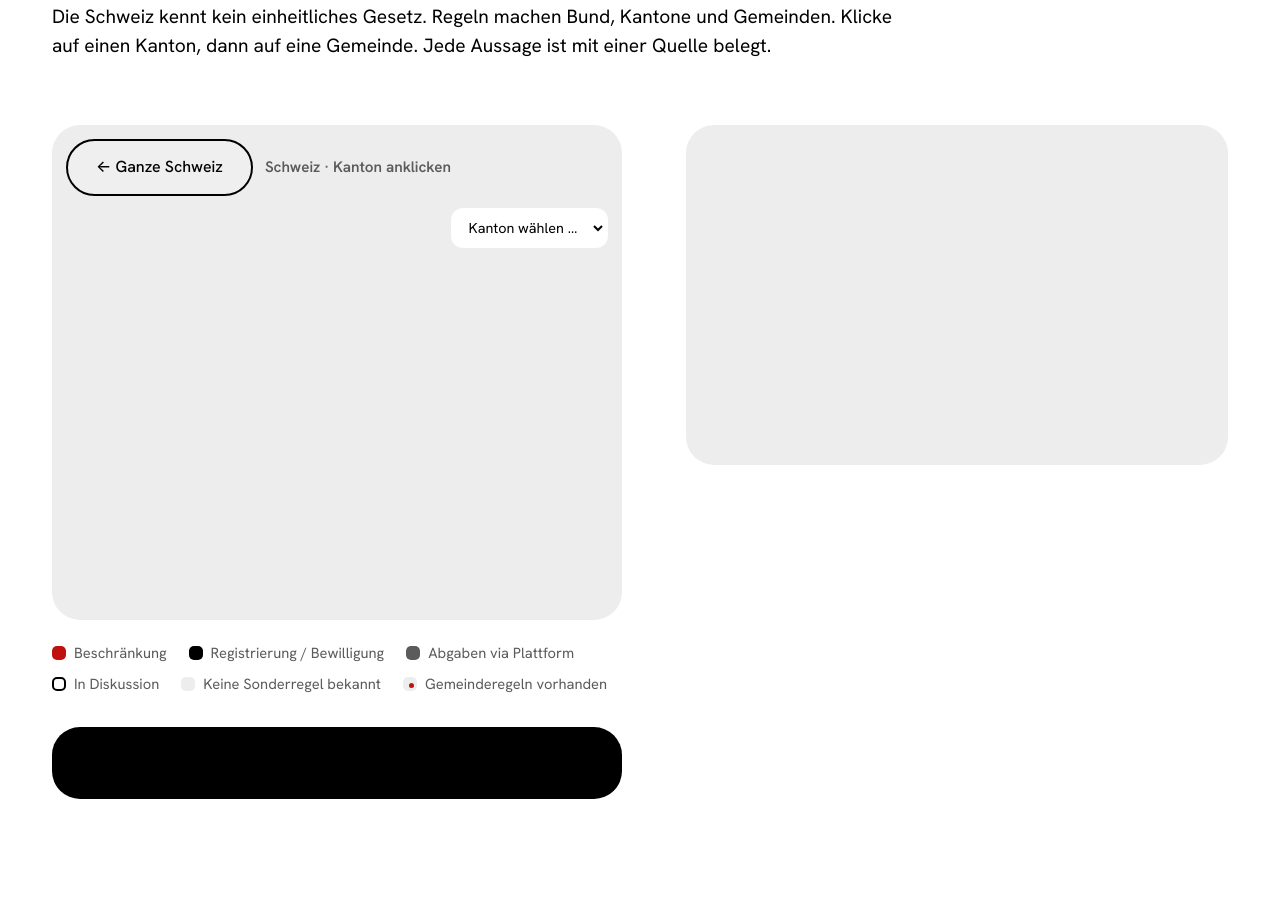
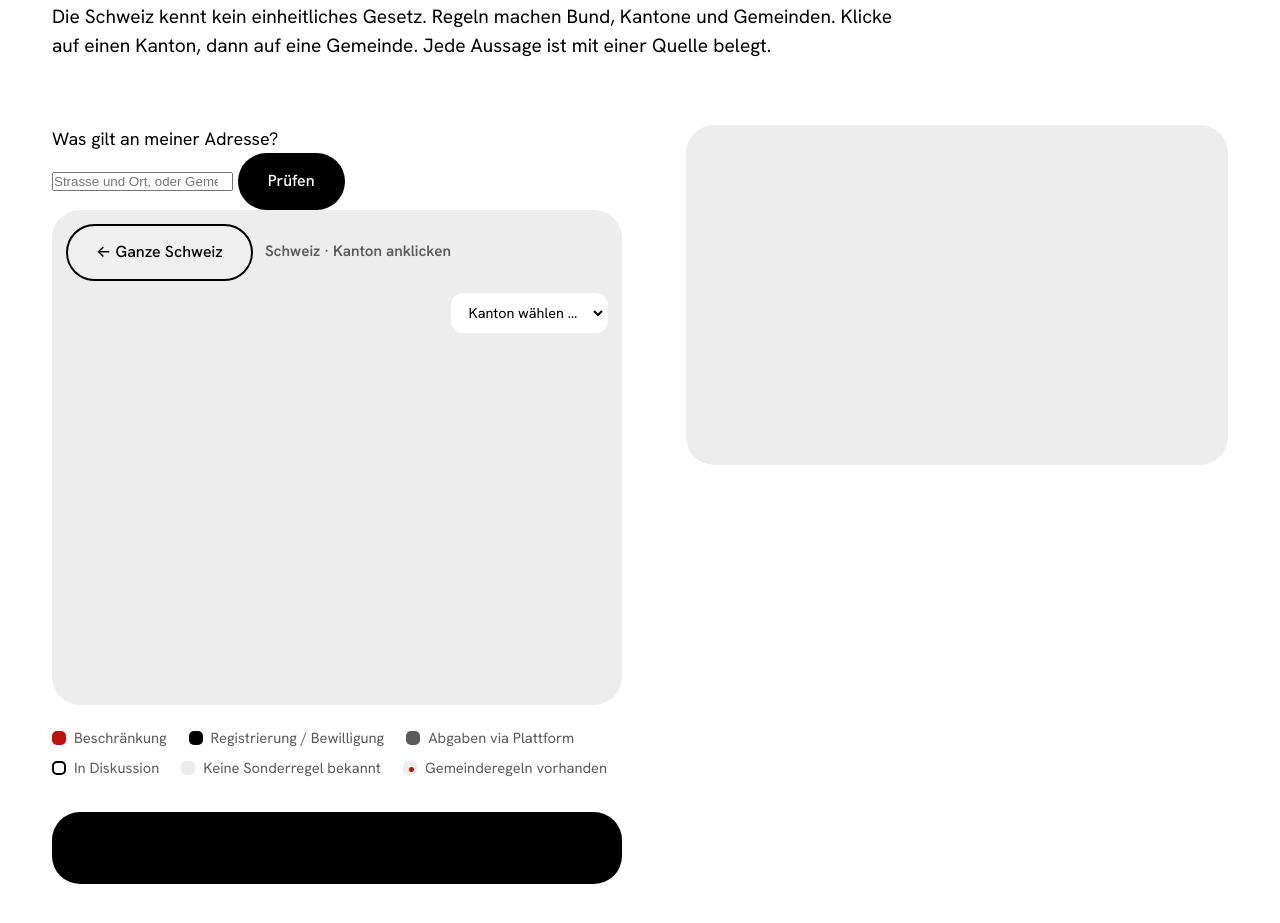
Before and after one commit to Elev8-OS/SSTRA-Website, a website: page public/index.html in a window 1280 px wide. Shown: the part 1755-2678 px from the top of the page. Drawn offline with Linux system fonts and the light colour scheme; no server answers.

Commit message:
Startseite: Adressfeld «Was gilt an meiner Adresse?» über der Karte

```diff
--- a/public/index.html
+++ b/public/index.html
@@ -91,6 +91,15 @@
     </div>
     <div class="rules-grid">
       <div>
+        <form class="addr" id="addrForm" autocomplete="off" role="search">
+          <label for="addrInput" class="addr-label">Was gilt an meiner Adresse?</label>
+          <div class="addr-row">
+            <input id="addrInput" type="search" placeholder="Strasse und Ort, oder Gemeinde" aria-autocomplete="list" aria-controls="addrList" aria-expanded="false">
+            <button class="btn btn-black" type="submit">Prüfen</button>
+          </div>
+          <ul class="addr-list" id="addrList" role="listbox" hidden></ul>
+          <p class="addr-msg" id="addrMsg" role="status"></p>
+        </form>
         <div class="map-wrap">
           <div class="map-bar"><button class="btn btn-line-dark small" id="mapBack" type="button" hidden>← Ganze Schweiz</button><span class="map-title" id="mapTitle">Schweiz · Kanton anklicken</span>
             <label class="map-select"><span class="sr-only">Kanton wählen</span><select id="kantonSelect"><option value="">Kanton wählen …</option></select></label></div>
```
